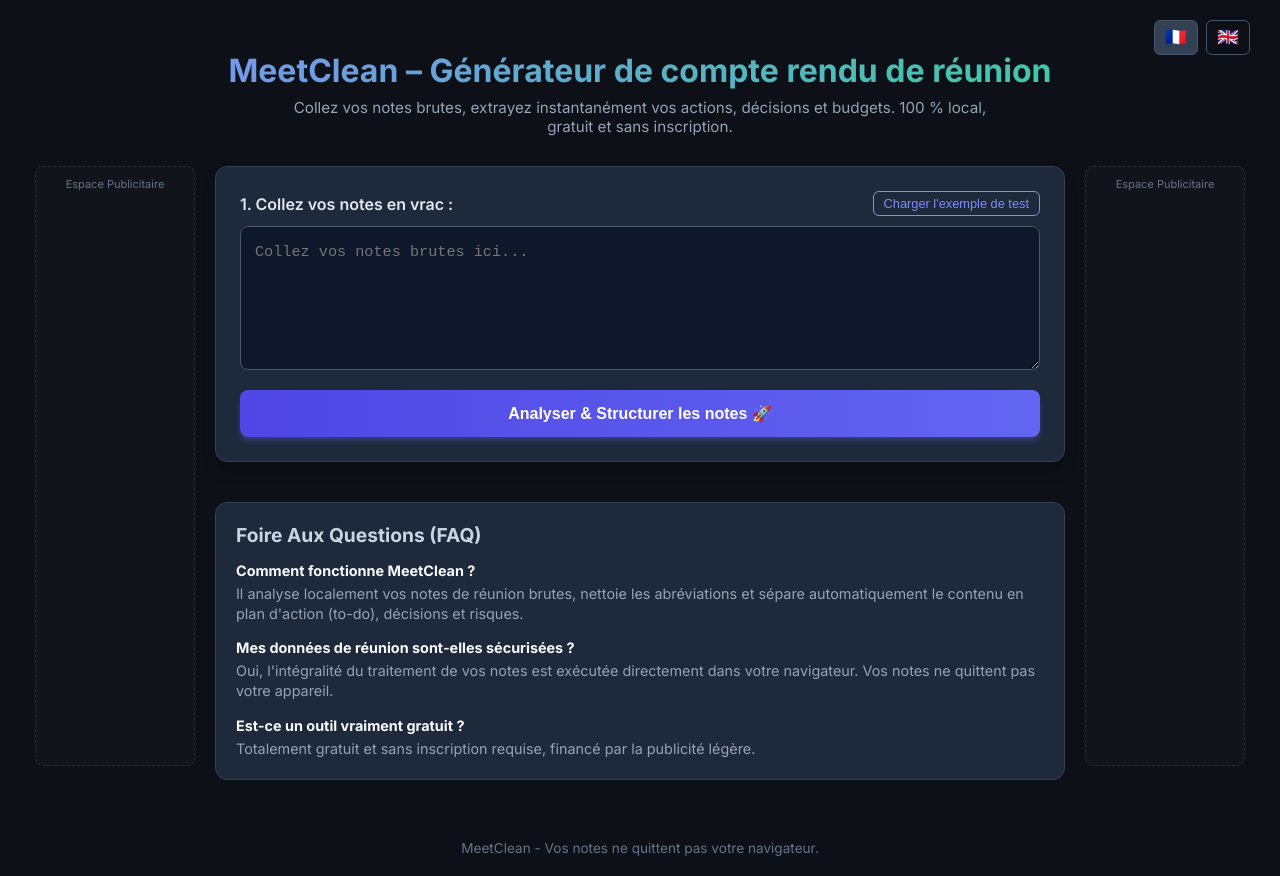
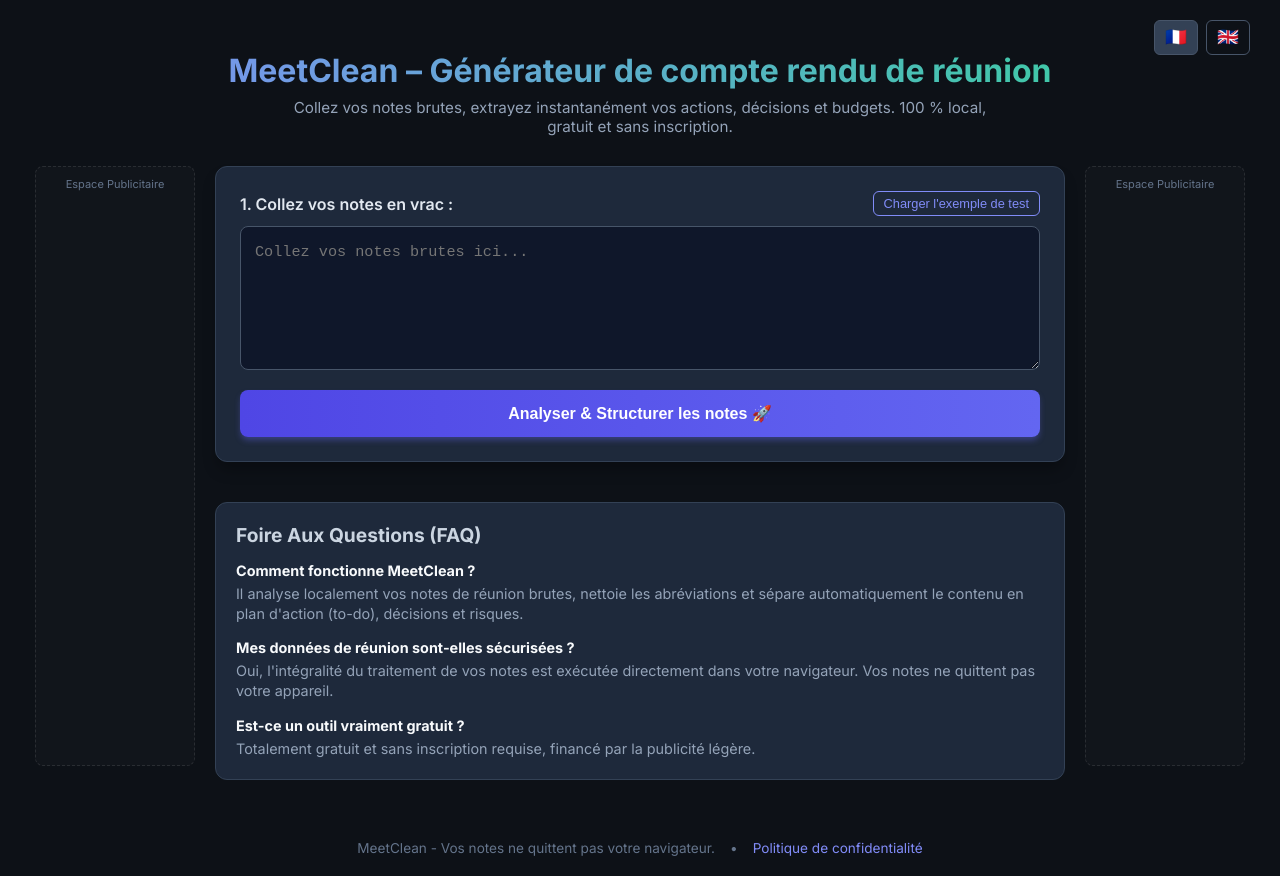
Before and after one commit to ValentinLAFFITTE/meeting-cleaner, a React (Vite) app: page / in a window 1280 px wide. Built offline with nearby package versions, Linux system fonts and the light colour scheme.

Commit message:
Update App.jsx

```diff
--- a/src/App.jsx
+++ b/src/App.jsx
@@ -90,6 +90,7 @@ const TRANSLATIONS = {
     emptyCategory: "Aucun élément dans cette catégorie.",
     adText: "Espace Publicitaire",
     footer: "MeetClean - Vos notes ne quittent pas votre navigateur.",
+    privacyLink: "Politique de confidentialité",
     categories: {
       actions: { label: "🛠️ Plan d'action (To-Do)", shortLabel: '🛠️ Action', color: '#fbbf24' },
       decisions: { label: '⚖️ Décisions prises', shortLabel: '⚖️ Décision', color: '#34d399' },
@@ -121,6 +122,7 @@ const TRANSLATIONS = {
     emptyCategory: "No items in this category.",
     adText: "Advertisement",
     footer: "MeetClean - Your notes never leave your browser.",
+    privacyLink: "Privacy Policy",
     categories: {
       actions: { label: "🛠️ Action Plan (To-Do)", shortLabel: '🛠️ Action', color: '#fbbf24' },
       decisions: { label: '⚖️ Decisions Made', shortLabel: '⚖️ Decision', color: '#34d399' },
@@ -137,13 +139,27 @@ const TRANSLATIONS = {
 };
 
 const DATE_REGEX = /\b(lundi|mardi|mercredi|jeudi|vendredi|samedi|dimanche|demain|aujourd'hui|ce soir|cet après-midi|semaine prochaine|mois prochain|janvier|février|mars|avril|mai|juin|juillet|août|septembre|octobre|novembre|décembre|monday|tuesday|wednesday|thursday|friday|saturday|sunday|tomorrow|today|tonight|next week|january|february|march|april|may|june|july|august|september|october|november|december|q1|q2|q3|q4|asap|urgent|before [a-z0-9\s]+|\d{1,2}\/\d{1,2}(?:\/\d{2,4})?)\b/i;
-
-// Regex corrigée pour capturer le budget sans bloquer sur le symbole de fin
 const BUDGET_REGEX = /\b(\d+(?:[\.,]\d+)?\s*(?:k€|€|\$|k\b|euros|dollars|k euros|millions?))(?!\w)/i;
 
 export default function App() {
   const [lang, setLang] = useState('fr');
   const t = TRANSLATIONS[lang];
+
+  // Gestion simple des routes (accueil vs /privacy)
+  const [currentPath, setCurrentPath] = useState(window.location.pathname);
+
+  useEffect(() => {
+    const handlePopState = () => setCurrentPath(window.location.pathname);
+    window.addEventListener('popstate', handlePopState);
+    return () => window.removeEventListener('popstate', handlePopState);
+  }, []);
+
+  const navigateTo = (path, e) => {
+    e.preventDefault();
+    window.history.pushState({}, '', path);
+    setCurrentPath(path);
+    window.scrollTo(0, 0);
+  };
 
   const [rawText, setRawText] = useState(() => localStorage.getItem('meeting_rawText') || '');
   const [items, setItems] = useState(() => {
@@ -157,7 +173,6 @@ export default function App() {
     localStorage.setItem('meeting_items', JSON.stringify(items));
   }, [rawText, items]);
 
-  // Correction du bug AdSense : Exécuté une seule fois au montage de l'application
   useEffect(() => {
     try {
       (window.adsbygoogle = window.adsbygoogle || []).push({});
@@ -345,6 +360,30 @@ ${summary.length > 0 ? summary.map(i => `- ${i.text}`).join('\n') : `_${lang ===
     window.print();
   };
 
+  // SI LA ROUTE EST /privacy, ON AFFICHE LA PAGE DE CONFIDENTIALITÉ
+  if (currentPath === '/privacy') {
+    return (
+      <div style={{ minHeight: '100vh', backgroundColor: '#0d1117', color: '#f8fafc', fontFamily: 'Inter, system-ui, sans-serif', padding: '40px 20px', maxWidth: '800px', margin: '0 auto', lineHeight: '1.6' }}>
+        <p><a href="/" onClick={(e) => navigateTo('/', e)} style={{ color: '#818cf8', textDecoration: 'none' }}>← Retour à MeetClean</a></p>
+        <h1 style={{ color: '#ffffff', fontSize: '2rem', marginTop: '20px' }}>Politique de confidentialité</h1>
+        <p style={{ color: '#94a3b8', fontSize: '0.9rem' }}>Dernière mise à jour : Novembre 2026</p>
+
+        <h2 style={{ color: '#cbd5e1', fontSize: '1.2rem', marginTop: '30px' }}>1. Traitement des données locales</h2>
+        <p>MeetClean est un outil de restructuration de notes de réunion fonctionnant entièrement dans votre navigateur web (côté client). Aucune note de réunion ni donnée confidentielle n'est envoyée, lue ou stockée sur nos serveurs.</p>
+
+        <h2 style={{ color: '#cbd5e1', fontSize: '1.2rem', marginTop: '30px' }}>2. Utilisation de cookies et publicités (Google AdSense)</h2>
+        <p>Nous utilisons des services tiers, notamment Google AdSense, pour diffuser des annonces publicitaires. Google utilise des cookies pour diffuser des annonces basées sur vos visites précédentes sur notre site Web ou d'autres sites Web.</p>
+        <p>Vous pouvez désactiver la publicité personnalisée en consultant les <a href="https://adssettings.google.com" target="_blank" rel="noreferrer" style={{ color: '#818cf8' }}>Paramètres des annonces Google</a>.</p>
+
+        <h2 style={{ color: '#cbd5e1', fontSize: '1.2rem', marginTop: '30px' }}>3. Contact</h2>
+        <p>Pour toute question concernant cette politique de confidentialité, vous pouvez nous contacter via notre support.</p>
+
+        <p style={{ marginTop: '40px' }}><a href="/" onClick={(e) => navigateTo('/', e)} style={{ color: '#818cf8', textDecoration: 'none' }}>← Retour à l'accueil</a></p>
+      </div>
+    );
+  }
+
+  // ACCUEIL STANDARD
   return (
     <div style={{
       minHeight: '100vh',
@@ -356,7 +395,6 @@ ${summary.length > 0 ? summary.map(i => `- ${i.text}`).join('\n') : `_${lang ===
       justifyContent: 'space-between'
     }}>
 
-      {/* En-tête sémantique H1 pour le SEO et sélecteur de langue */}
       <header style={{ textAlign: 'center', padding: '30px 20px 10px 20px', position: 'relative' }} className="no-print">
         <div style={{ position: 'absolute', top: '20px', right: '30px', display: 'flex', gap: '8px' }}>
           <button
@@ -383,7 +421,6 @@ ${summary.length > 0 ? summary.map(i => `- ${i.text}`).join('\n') : `_${lang ===
         </p>
       </header>
 
-      {/* Disposition en 3 colonnes : Pub gauche (masquée sur mobile) | Application | Pub droite (masquée sur mobile) */}
       <div style={{
         display: 'flex',
         justifyContent: 'center',
@@ -396,7 +433,6 @@ ${summary.length > 0 ? summary.map(i => `- ${i.text}`).join('\n') : `_${lang ===
         boxSizing: 'border-box'
       }} className="no-print">
 
-        {/* Barre latérale gauche (Publicité - cachée sur petits écrans via classe responsive) */}
         <aside className="sidebar-ad" style={{
           width: '160px',
           minHeight: '600px',
@@ -416,10 +452,8 @@ ${summary.length > 0 ? summary.map(i => `- ${i.text}`).join('\n') : `_${lang ===
                data-full-width-responsive="true"></ins>
         </aside>
 
-        {/* Cœur de l'application (Au milieu) */}
         <main style={{ flex: 1, maxWidth: '850px', width: '100%' }}>
 
-          {/* Zone de saisie */}
           <div style={{ background: '#1e293b', padding: '1.5rem', borderRadius: '12px', border: '1px solid #334155', boxShadow: '0 10px 15px -3px rgba(0,0,0,0.3)' }}>
             <div style={{ display: 'flex', justifyContent: 'space-between', alignItems: 'center', marginBottom: '0.6rem', flexWrap: 'wrap', gap: '8px' }}>
               <label style={{ fontWeight: '600', color: '#e2e8f0' }}>{t.labelInput}</label>
@@ -610,7 +644,6 @@ ${summary.length > 0 ? summary.map(i => `- ${i.text}`).join('\n') : `_${lang ===
             </div>
           )}
 
-          {/* Section FAQ SEO enrichie pour contrer le contenu "léger" d'AdSense */}
           <section style={{ maxWidth: '850px', margin: '40px auto 20px auto', padding: '20px', backgroundColor: '#1e293b', borderRadius: '12px', border: '1px solid #334155', color: '#94a3b8', fontSize: '0.9rem' }} className="no-print">
             <h3 style={{ color: '#cbd5e1', fontSize: '1.2rem', marginBottom: '15px', marginTop: 0 }}>{t.faqTitle}</h3>
             {t.faq.map((item, idx) => (
@@ -623,7 +656,6 @@ ${summary.length > 0 ? summary.map(i => `- ${i.text}`).join('\n') : `_${lang ===
 
         </main>
 
-        {/* Barre latérale droite (Publicité - cachée sur petits écrans) */}
         <aside className="sidebar-ad" style={{
           width: '160px',
           minHeight: '600px',
@@ -645,7 +677,6 @@ ${summary.length > 0 ? summary.map(i => `- ${i.text}`).join('\n') : `_${lang ===
 
       </div>
 
-      {/* Styles CSS injectés pour masquer proprement les pubs sur mobile et éviter la casse */}
       <style>{`
         @media (max-width: 1024px) {
           .sidebar-ad {
@@ -654,9 +685,10 @@ ${summary.length > 0 ? summary.map(i => `- ${i.text}`).join('\n') : `_${lang ===
         }
       `}</style>
 
-      {/* Pied de page */}
-      <footer style={{ textAlign: 'center', padding: '20px', color: '#64748b', fontSize: '0.85rem' }} className="no-print">
-        {t.footer}
+      <footer style={{ textAlign: 'center', padding: '20px', color: '#64748b', fontSize: '0.85rem', display: 'flex', justifyContent: 'center', gap: '15px', alignItems: 'center' }} className="no-print">
+        <span>{t.footer}</span>
+        <span>•</span>
+        <a href="/privacy" onClick={(e) => navigateTo('/privacy', e)} style={{ color: '#818cf8', textDecoration: 'none' }}>{t.privacyLink}</a>
       </footer>
 
     </div>
```
